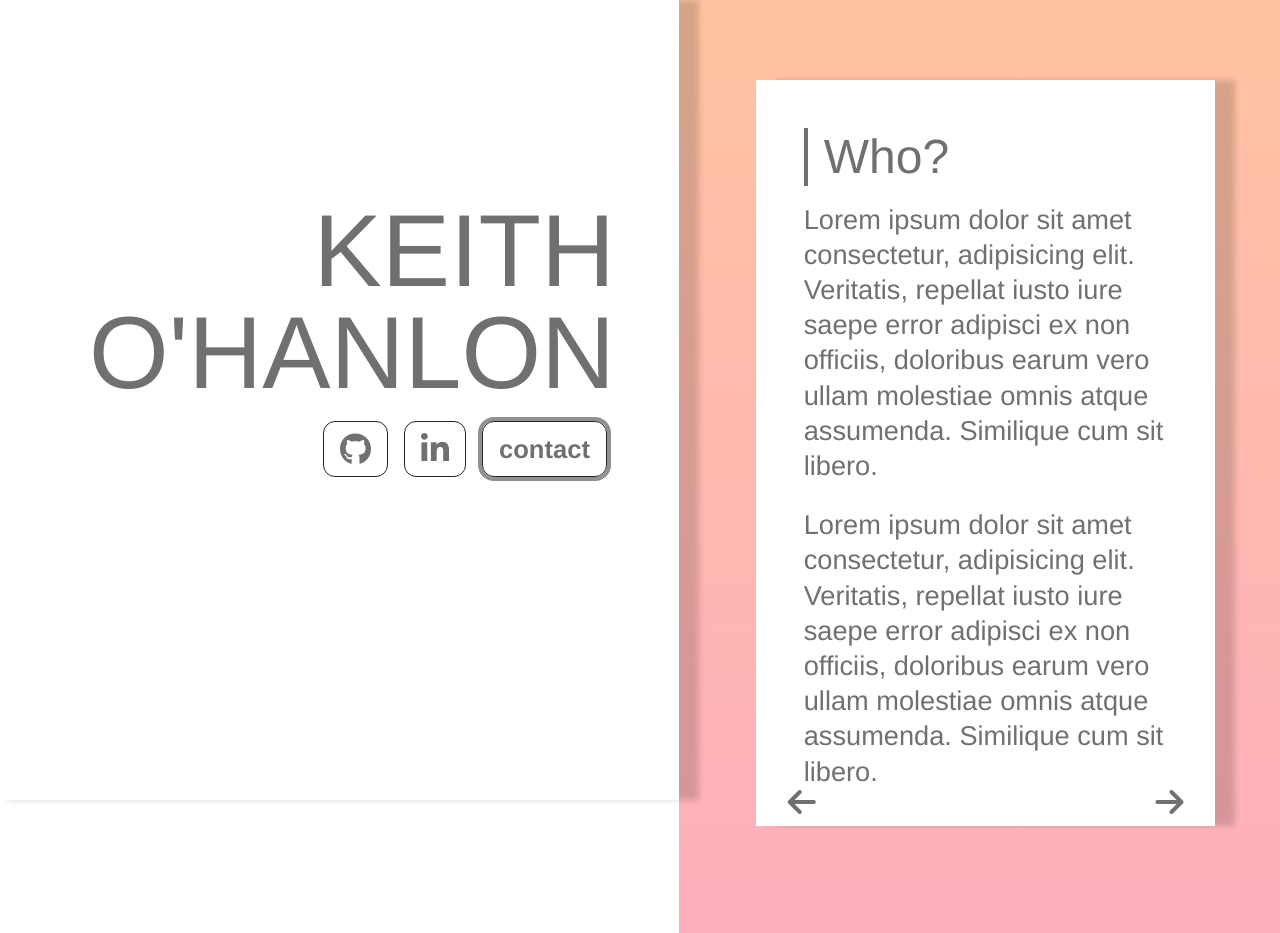
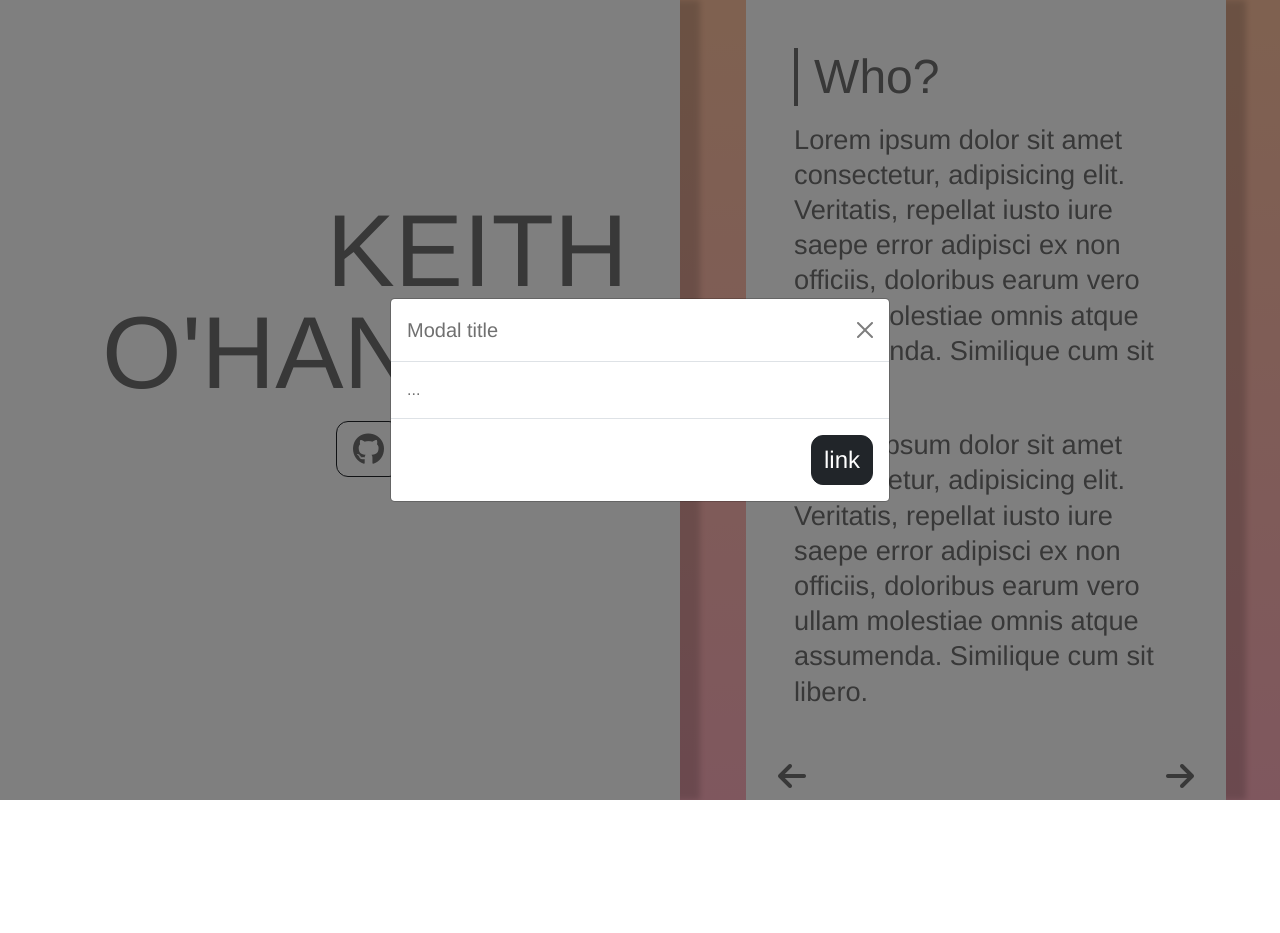
Before and after one commit to Keitho57/keithswebsite, a plain HTML site: page index.html in a window 1280 px wide. Both pictures are taken after a click on the link "contact". After the commit the page ends 800 px from the top, so only its background shows below. Drawn offline with nearby package versions, Linux system fonts and the light colour scheme.

Commit message:
added modal

```diff
--- a/index.html
+++ b/index.html
@@ -7,17 +7,41 @@
     <meta http-equiv="X-UA-Compatible" content="ie=edge">
 
     <!-- bootstrap and css -->
+    <script src="https://cdn.jsdelivr.net/npm/@popperjs/core@2.9.2/dist/umd/popper.min.js"
+        integrity="sha384-IQsoLXl5PILFhosVNubq5LC7Qb9DXgDA9i+tQ8Zj3iwWAwPtgFTxbJ8NT4GN1R8p" crossorigin="anonymous">
+    </script>
+    <script src="https://cdn.jsdelivr.net/npm/bootstrap@5.0.2/dist/js/bootstrap.min.js"
+        integrity="sha384-cVKIPhGWiC2Al4u+LWgxfKTRIcfu0JTxR+EQDz/bgldoEyl4H0zUF0QKbrJ0EcQF" crossorigin="anonymous">
+    </script>
     <link href="https://cdn.jsdelivr.net/npm/bootstrap@5.1.1/dist/css/bootstrap.min.css" rel="stylesheet"
         integrity="sha384-F3w7mX95PdgyTmZZMECAngseQB83DfGTowi0iMjiWaeVhAn4FJkqJByhZMI3AhiU" crossorigin="anonymous">
     <link rel="stylesheet" href="styles.css">
 
     <!-- Font Awesome -->
     <script src="https://kit.fontawesome.com/04cb4a3199.js" crossorigin="anonymous"></script>
-
+    <!-- jQuery -->
+    <script src="https://ajax.googleapis.com/ajax/libs/jquery/3.6.0/jquery.min.js"></script>
     <title>Keith O'Hanlon</title>
 </head>
 
 <body>
+    <!-- MODAL -->
+    <div class="modal fade" id="linksModal" tabindex="-1" aria-labelledby="exampleModalLabel" aria-hidden="true">
+        <div class="modal-dialog modal-dialog-centered">
+            <div class="modal-content">
+                <div class="modal-header">
+                    <h5 class="modal-title" id="exampleModalLabel">Modal title</h5>
+                    <button type="button" class="btn-close" data-bs-dismiss="modal" aria-label="Close"></button>
+                </div>
+                <div class="modal-body">
+                    ...
+                </div>
+                <div class="modal-footer">
+                    <a type="button" class="btn btn-dark" data-bs-dismiss="modal">link</a>
+                </div>
+            </div>
+        </div>
+    </div>
     <div class="row">
         <!-- Left Pane -->
         <div class="left-pane dfjc col-lg col-sm-12">
@@ -27,10 +51,13 @@
                     <a class="btn dfjc btn-outline-dark nav-link" href="https://github.com/Keitho57" target="_blank">
                         <i class="fab fa-github"></i>
                     </a>
-                    <a class="btn dfjc btn-outline-dark nav-link" href="https://www.linkedin.com/in/keith-ohanlon-31b8ab1ba/" target="_blank">
+                    <a class="btn dfjc btn-outline-dark nav-link"
+                        href="https://www.linkedin.com/in/keith-ohanlon-31b8ab1ba/" target="_blank">
                         <i class="fab fa-linkedin-in"></i>
                     </a>
-                    <a class="btn dfjc btn-outline-dark nav-link" href="#">contact</a>
+                    <a type="button" class="btn dfjc btn-outline-dark nav-link" data-bs-toggle="modal" data-bs-target="#linksModal">
+                        contact
+                    </a>
                 </nav>
             </div>
         </div>
@@ -59,6 +86,7 @@
 
     </div>
 
+    <script src="./index.js"></script>
 </body>
 
 </html>
--- /dev/null
+++ b/index.js
@@ -0,0 +1,4 @@
+var contactBtn = $(".contact-btn");
+$(document).ready(function() {
+    $("#MyModal").modal();
+  });
--- a/styles.css
+++ b/styles.css
@@ -6,15 +6,30 @@ linear-gradient(#FFC3A0, #FFAFBD);
 :root {
     font-size: 16px;
 }
+html {
+    height: 100%;
+}
 body {
     font-family: Helvetica;
     color: #707070;
-    max-width: 100%;
     overflow-x: hidden;
+    background: linear-gradient(#FFC3A0, #FFAFBD);
+    height: 100%;
+    background-repeat: no-repeat;
+    background-attachment: fixed;
 }
 .dfjc {
     display: flex;
     justify-content: end;
+}
+
+/* modal */
+.modal-footer a{
+    color: white;
+	cursor: pointer;
+	font-size: 1.5rem;
+    border-radius: .75rem;
+    font-weight: normal;
 }
 /* contact links */
 .left-pane {
@@ -22,11 +37,11 @@ body {
     height: 100vh;
     box-shadow: 20px 0 6px rgba(0, 0, 0, 0.16);
     z-index: 1;
-    padding: 0 3%;
+    padding: 0 4%;
 }
 
 .contacts{
-    margin: 200px 25px 0 0;
+    margin-top: 200px;
 }
 
 h1 {
@@ -67,16 +82,16 @@ i {
 
 /* right pane */
 .right-pane {
-    padding: 0;
-    background: linear-gradient(#FFC3A0, #FFAFBD);
+    display: flex;
+    justify-content: center;
+    align-items: center;
 }
 
 .info {
     position: relative;
     padding: 3rem;
-    width: 75%;
-    height: 80%;
-    margin: 5rem auto;
+    width: 30rem;
+    height: 50rem;
     background: #ffff;
     box-shadow: 20px 0 6px rgba(0, 0, 0, 0.16);
 }
@@ -107,11 +122,12 @@ p {
     bottom: .5rem;
 }
 
-@media only screen and (max-width: 768px) {
+@media only screen and (max-width: 991px) {
 
     /* left pane mobile */
     .left-pane {
         height: 30rem;
+        box-shadow: 0 20px 6px rgba(0, 0, 0, 0.16);
         justify-content: center;
     }
 
@@ -134,14 +150,14 @@ p {
     }
 
     /* right pane mobile */
-    .right-pane {
+    .right-pane{
         height: 100%;
     }
-
     .info {
-
+        width: 75%;
+        height: 100%;
         margin: 2.5rem auto;
-        padding: 2rem;
+        padding: 3rem 2rem ;
     }
 
     h2 {
```
Lines whose indentation alone changed are shown as unchanged.
